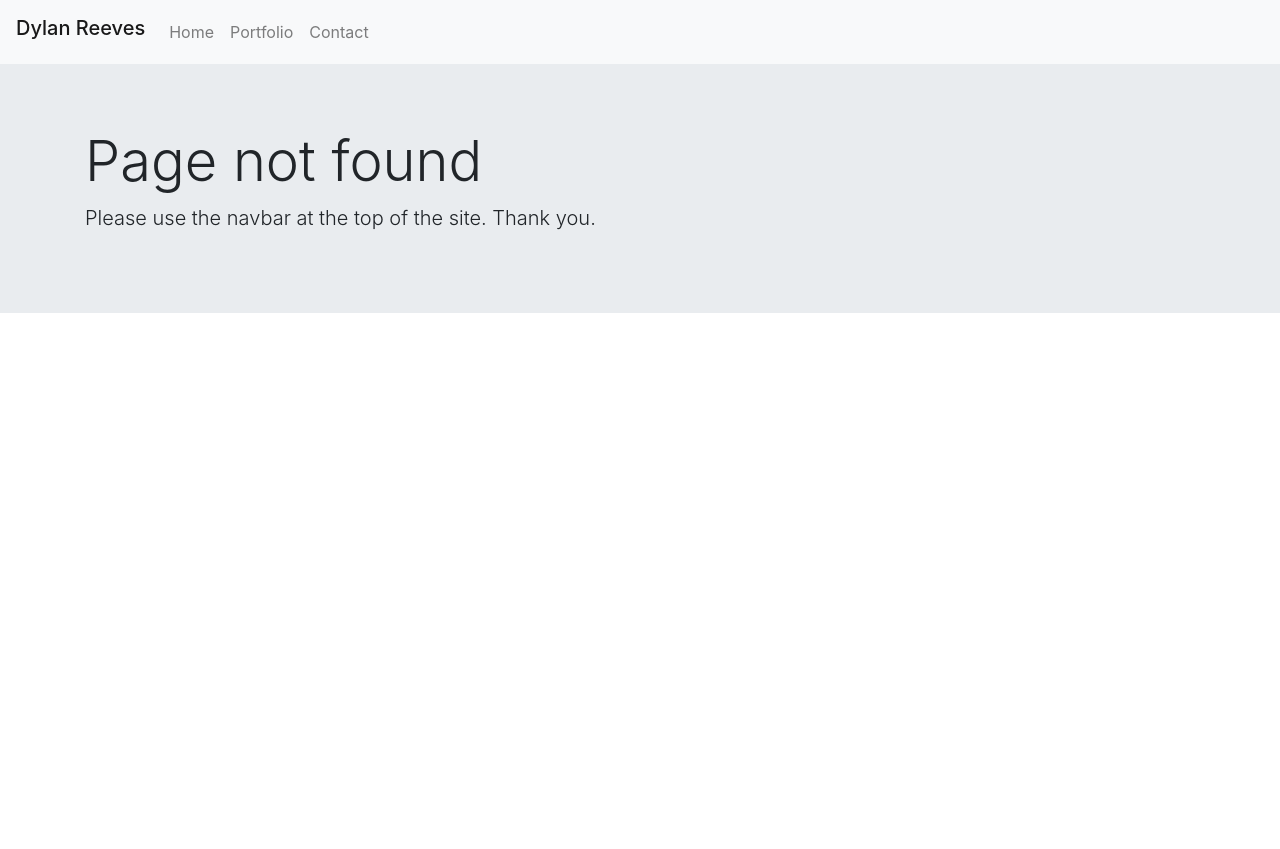
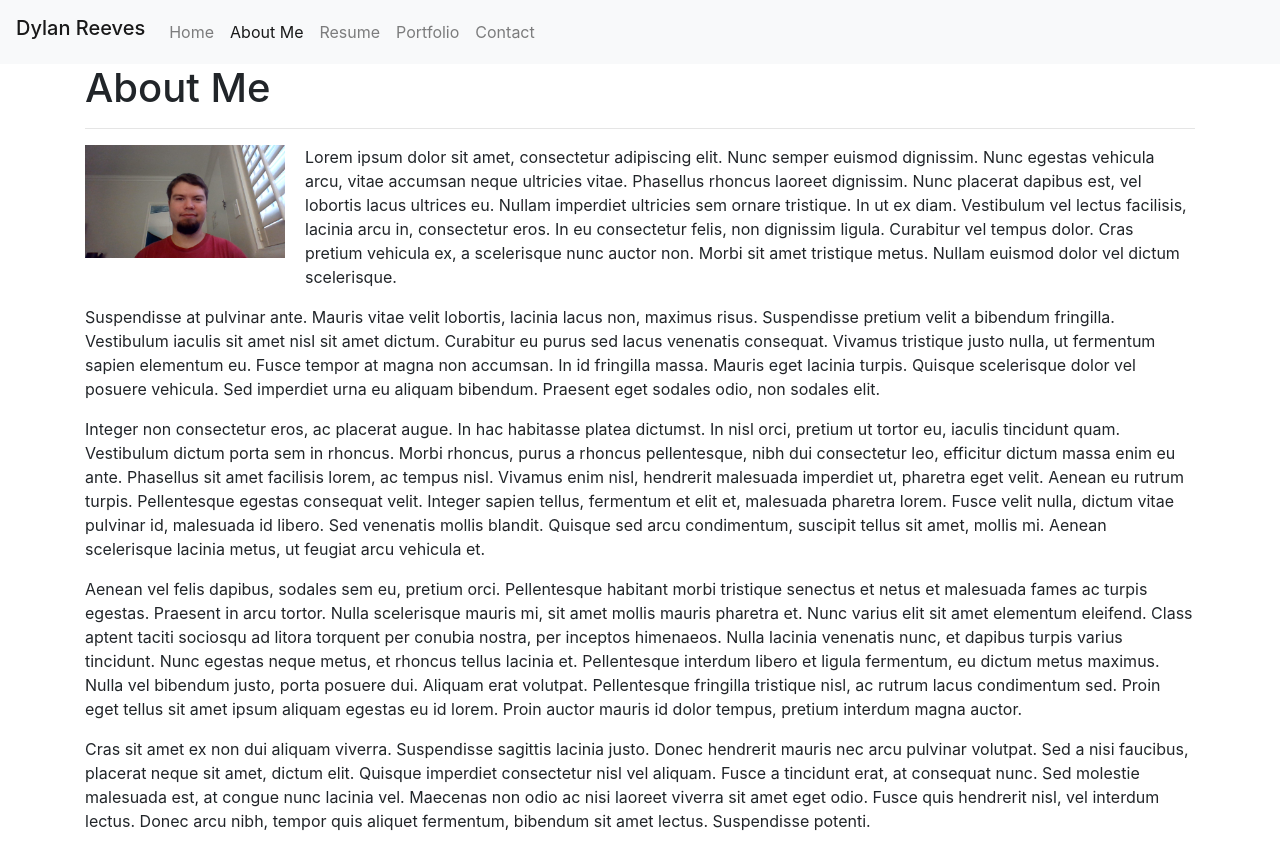
Before and after one commit to Dylanr57/Portfolio, a React (Create React App) app: page /AboutMe in a window 1280 px wide. Before the commit this address had no page. Before the commit the page ends 800 px from the top, so only its background shows below. Built offline with nearby package versions, Linux system fonts and the light colour scheme.

Commit message:
second version

```diff
--- a/src/App.js
+++ b/src/App.js
@@ -5,6 +5,8 @@ import Home from "./pages/Home";
 import Contact from "./pages/Contact";
 import Portfolio from "./pages/Portfolio";
 import NoMatch from  "./pages/NoMatch";
+import AboutMe from "./pages/AboutMe";
+import Resume from "./pages/Resume";
 
 const App = () => (
 
@@ -12,7 +14,9 @@ const App = () => (
     <div>
       <Header/>
       <Switch>
-      <Route exact path = "/" component={Home}/>
+      <Route exact path = "/" component = {Home}/>
+      <Route exact path = "/AboutMe" component={AboutMe}/>
+      <Route exact path = "/Resume" component={Resume}/>
       <Route exact path = "/Contact" component={Contact}/>
       <Route exact path = "/Portfolio" component={Portfolio}/>
       <Route component={NoMatch}/>
--- a/src/assets/css/style.css
+++ b/src/assets/css/style.css
@@ -12,3 +12,10 @@
 #email{
     font-weight: bold;
 }
+#home-img{
+    width:100%;
+}
+#resume{
+    min-width: 850px;
+    min-height: 1100px;
+}
--- a/src/components/Header.js
+++ b/src/components/Header.js
@@ -10,6 +10,12 @@ function Header() {
                 <ul className="navbar-nav mr-auto">
                     <Link to="/" className={window.location.pathname === "/" ? "nav-link active" : "nav-link"}>
                         Home
+                    </Link>
+                    <Link to="/AboutMe" className={window.location.pathname === "/AboutMe" ? "nav-link active" : "nav-link"}>
+                        About Me
+                    </Link>
+                    <Link to="/Resume" className={window.location.pathname === "/Resume" ? "nav-link active" : "nav-link"}>
+                        Resume
                     </Link>
                     <Link to="/Portfolio" className={window.location.pathname === "/Portfolio" ? "nav-link active" : "nav-link"}>
                         Portfolio
--- /dev/null
+++ b/src/pages/AboutMe.js
@@ -0,0 +1,25 @@
+import React from "react";
+import Dylan from "../assets/pictures/dylan.jpg";
+
+function AboutMe() {
+    return(
+        <div className = "container">
+            <section className = "row">
+                <div className = "col-md-12">
+                    <article className = "block">
+                        <h1 className="block-header">About Me</h1>
+                        <hr />
+                        <img src={Dylan} alt="dylan" id="about-image" />
+                        <p>Lorem ipsum dolor sit amet, consectetur adipiscing elit. Nunc semper euismod dignissim. Nunc egestas vehicula arcu, vitae accumsan neque ultricies vitae. Phasellus rhoncus laoreet dignissim. Nunc placerat dapibus est, vel lobortis lacus ultrices eu. Nullam imperdiet ultricies sem ornare tristique. In ut ex diam. Vestibulum vel lectus facilisis, lacinia arcu in, consectetur eros. In eu consectetur felis, non dignissim ligula. Curabitur vel tempus dolor. Cras pretium vehicula ex, a scelerisque nunc auctor non. Morbi sit amet tristique metus. Nullam euismod dolor vel dictum scelerisque.</p>
+                        <p>Suspendisse at pulvinar ante. Mauris vitae velit lobortis, lacinia lacus non, maximus risus. Suspendisse pretium velit a bibendum fringilla. Vestibulum iaculis sit amet nisl sit amet dictum. Curabitur eu purus sed lacus venenatis consequat. Vivamus tristique justo nulla, ut fermentum sapien elementum eu. Fusce tempor at magna non accumsan. In id fringilla massa. Mauris eget lacinia turpis. Quisque scelerisque dolor vel posuere vehicula. Sed imperdiet urna eu aliquam bibendum. Praesent eget sodales odio, non sodales elit.</p>
+                        <p>Integer non consectetur eros, ac placerat augue. In hac habitasse platea dictumst. In nisl orci, pretium ut tortor eu, iaculis tincidunt quam. Vestibulum dictum porta sem in rhoncus. Morbi rhoncus, purus a rhoncus pellentesque, nibh dui consectetur leo, efficitur dictum massa enim eu ante. Phasellus sit amet facilisis lorem, ac tempus nisl. Vivamus enim nisl, hendrerit malesuada imperdiet ut, pharetra eget velit. Aenean eu rutrum turpis. Pellentesque egestas consequat velit. Integer sapien tellus, fermentum et elit et, malesuada pharetra lorem. Fusce velit nulla, dictum vitae pulvinar id, malesuada id libero. Sed venenatis mollis blandit. Quisque sed arcu condimentum, suscipit tellus sit amet, mollis mi. Aenean scelerisque lacinia metus, ut feugiat arcu vehicula et.</p>
+                        <p>Aenean vel felis dapibus, sodales sem eu, pretium orci. Pellentesque habitant morbi tristique senectus et netus et malesuada fames ac turpis egestas. Praesent in arcu tortor. Nulla scelerisque mauris mi, sit amet mollis mauris pharetra et. Nunc varius elit sit amet elementum eleifend. Class aptent taciti sociosqu ad litora torquent per conubia nostra, per inceptos himenaeos. Nulla lacinia venenatis nunc, et dapibus turpis varius tincidunt. Nunc egestas neque metus, et rhoncus tellus lacinia et. Pellentesque interdum libero et ligula fermentum, eu dictum metus maximus. Nulla vel bibendum justo, porta posuere dui. Aliquam erat volutpat. Pellentesque fringilla tristique nisl, ac rutrum lacus condimentum sed. Proin eget tellus sit amet ipsum aliquam egestas eu id lorem. Proin auctor mauris id dolor tempus, pretium interdum magna auctor.</p>
+                        <p>Cras sit amet ex non dui aliquam viverra. Suspendisse sagittis lacinia justo. Donec hendrerit mauris nec arcu pulvinar volutpat. Sed a nisi faucibus, placerat neque sit amet, dictum elit. Quisque imperdiet consectetur nisl vel aliquam. Fusce a tincidunt erat, at consequat nunc. Sed molestie malesuada est, at congue nunc lacinia vel. Maecenas non odio ac nisi laoreet viverra sit amet eget odio. Fusce quis hendrerit nisl, vel interdum lectus. Donec arcu nibh, tempor quis aliquet fermentum, bibendum sit amet lectus. Suspendisse potenti.</p>
+                    </article>
+                </div>
+            </section>
+        </div>
+    );
+}
+
+export default AboutMe;
--- a/src/pages/Home.js
+++ b/src/pages/Home.js
@@ -1,23 +1,9 @@
 import React from "react";
-import Dylan from "../assets/pictures/dylan.jpg";
 
 function Home() {
     return(
-        <div className = "container">
-            <section className = "row">
-                <div className = "col-md-12">
-                    <article className = "block">
-                        <h1 className="block-header">About Me</h1>
-                        <hr />
-                        <img src={Dylan} alt="dylan" id="about-image" />
-                        <p>Lorem ipsum dolor sit amet, consectetur adipiscing elit. Nunc semper euismod dignissim. Nunc egestas vehicula arcu, vitae accumsan neque ultricies vitae. Phasellus rhoncus laoreet dignissim. Nunc placerat dapibus est, vel lobortis lacus ultrices eu. Nullam imperdiet ultricies sem ornare tristique. In ut ex diam. Vestibulum vel lectus facilisis, lacinia arcu in, consectetur eros. In eu consectetur felis, non dignissim ligula. Curabitur vel tempus dolor. Cras pretium vehicula ex, a scelerisque nunc auctor non. Morbi sit amet tristique metus. Nullam euismod dolor vel dictum scelerisque.</p>
-                        <p>Suspendisse at pulvinar ante. Mauris vitae velit lobortis, lacinia lacus non, maximus risus. Suspendisse pretium velit a bibendum fringilla. Vestibulum iaculis sit amet nisl sit amet dictum. Curabitur eu purus sed lacus venenatis consequat. Vivamus tristique justo nulla, ut fermentum sapien elementum eu. Fusce tempor at magna non accumsan. In id fringilla massa. Mauris eget lacinia turpis. Quisque scelerisque dolor vel posuere vehicula. Sed imperdiet urna eu aliquam bibendum. Praesent eget sodales odio, non sodales elit.</p>
-                        <p>Integer non consectetur eros, ac placerat augue. In hac habitasse platea dictumst. In nisl orci, pretium ut tortor eu, iaculis tincidunt quam. Vestibulum dictum porta sem in rhoncus. Morbi rhoncus, purus a rhoncus pellentesque, nibh dui consectetur leo, efficitur dictum massa enim eu ante. Phasellus sit amet facilisis lorem, ac tempus nisl. Vivamus enim nisl, hendrerit malesuada imperdiet ut, pharetra eget velit. Aenean eu rutrum turpis. Pellentesque egestas consequat velit. Integer sapien tellus, fermentum et elit et, malesuada pharetra lorem. Fusce velit nulla, dictum vitae pulvinar id, malesuada id libero. Sed venenatis mollis blandit. Quisque sed arcu condimentum, suscipit tellus sit amet, mollis mi. Aenean scelerisque lacinia metus, ut feugiat arcu vehicula et.</p>
-                        <p>Aenean vel felis dapibus, sodales sem eu, pretium orci. Pellentesque habitant morbi tristique senectus et netus et malesuada fames ac turpis egestas. Praesent in arcu tortor. Nulla scelerisque mauris mi, sit amet mollis mauris pharetra et. Nunc varius elit sit amet elementum eleifend. Class aptent taciti sociosqu ad litora torquent per conubia nostra, per inceptos himenaeos. Nulla lacinia venenatis nunc, et dapibus turpis varius tincidunt. Nunc egestas neque metus, et rhoncus tellus lacinia et. Pellentesque interdum libero et ligula fermentum, eu dictum metus maximus. Nulla vel bibendum justo, porta posuere dui. Aliquam erat volutpat. Pellentesque fringilla tristique nisl, ac rutrum lacus condimentum sed. Proin eget tellus sit amet ipsum aliquam egestas eu id lorem. Proin auctor mauris id dolor tempus, pretium interdum magna auctor.</p>
-                        <p>Cras sit amet ex non dui aliquam viverra. Suspendisse sagittis lacinia justo. Donec hendrerit mauris nec arcu pulvinar volutpat. Sed a nisi faucibus, placerat neque sit amet, dictum elit. Quisque imperdiet consectetur nisl vel aliquam. Fusce a tincidunt erat, at consequat nunc. Sed molestie malesuada est, at congue nunc lacinia vel. Maecenas non odio ac nisi laoreet viverra sit amet eget odio. Fusce quis hendrerit nisl, vel interdum lectus. Donec arcu nibh, tempor quis aliquet fermentum, bibendum sit amet lectus. Suspendisse potenti.</p>
-                    </article>
-                </div>
-            </section>
+        <div>
+            <img src="https://cdn.pixabay.com/photo/2015/12/04/14/05/code-1076536_1280.jpg" id="home-img"/>
         </div>
     );
 }
--- /dev/null
+++ b/src/pages/Resume.js
@@ -0,0 +1,12 @@
+import React from "react";
+import Resume1 from "../assets/pictures/Resume1.pdf";
+
+function Resume(){
+    return (
+        <div>
+            <iframe id="resume" width="100%" height="100%" src={Resume1}/>
+        </div>
+    );
+}
+
+export default Resume;
```
Also changed, not shown: 1 other file (tests, documents, lock files or other folders).
